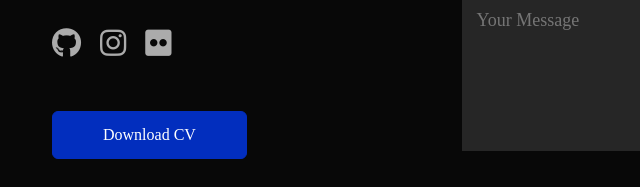
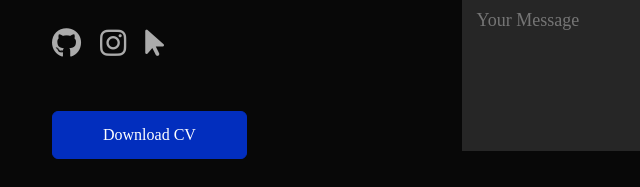
Before and after one commit to dvs110/portfolio, a website: page index.html in a window 1280 px wide. Shown: the part 2021-2208 px from the top of the page, 76-716 px from the left. Drawn offline with Linux system fonts and the light colour scheme.

Commit message:
Update index.html

```diff
--- a/index.html
+++ b/index.html
@@ -162,7 +162,7 @@
                     <div class="social-icons">
                         <a href="https://github.com/dvs110"><i class="fa-brands fa-github"></i></a>
                         <a href="https://www.instagram.com/cookieparser/"><i class="fa-brands fa-instagram"></i></a>
-                        <a href="https://leetcode.com/satidevang2001/"><i class="fa fa-flickr"></i></a>
+                        <a href="https://leetcode.com/satidevang2001/"><i class="fa fa-mouse-pointer"></i></a>
 
                     </div>
                     <a href="images/Devang's Resume (2).pdf" download class="btn btn2">Download CV</a>
```
